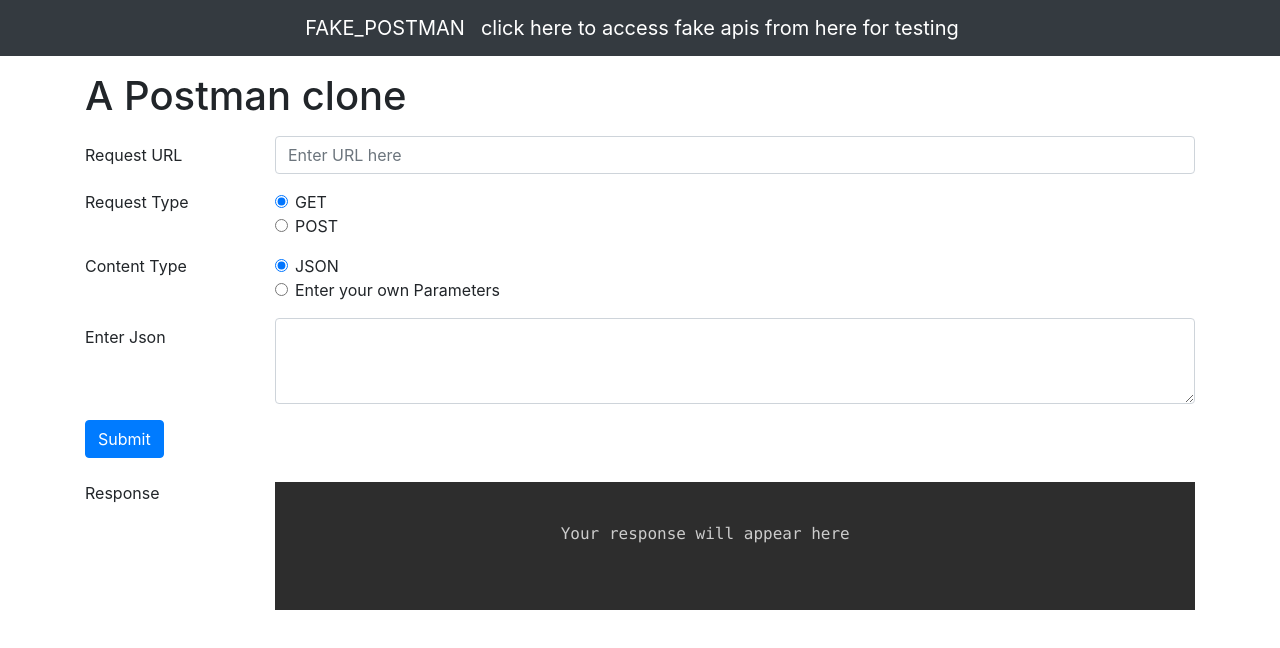
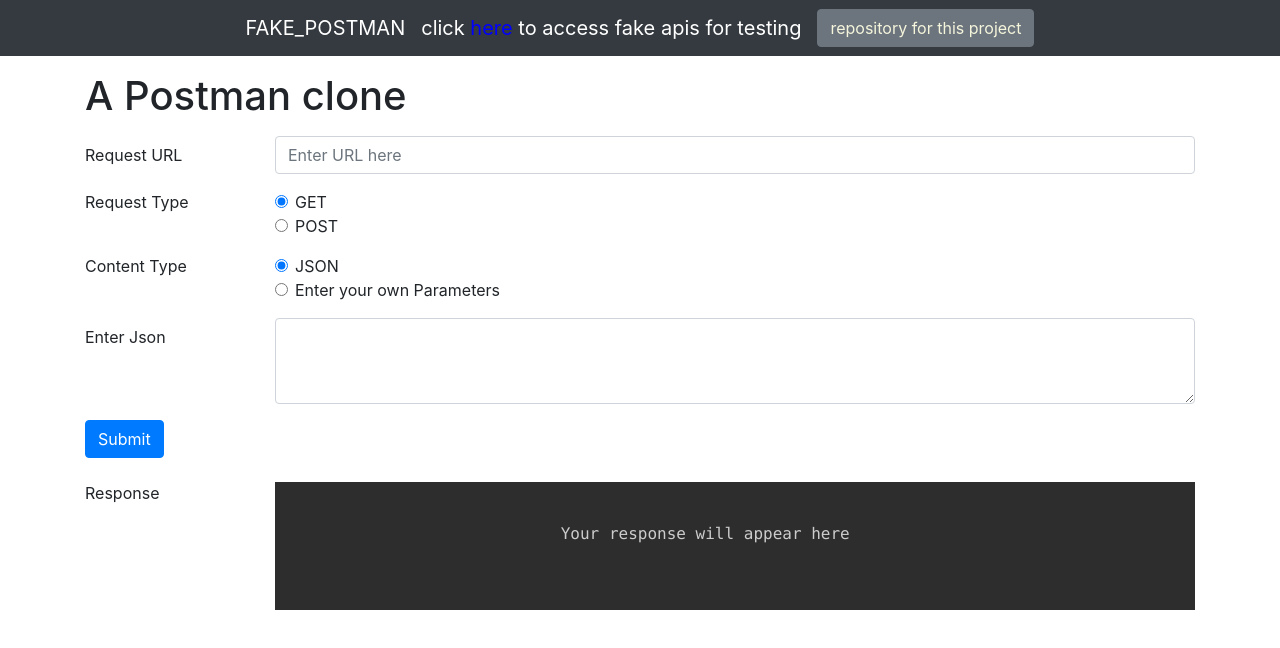
Before and after one commit to yashpaunikar068/Postman-clone, a plain HTML site: page index.html in a window 1280 px wide. Drawn offline with nearby package versions, Linux system fonts and the light colour scheme.

Commit message:
made some more changes

```diff
--- a/index.html
+++ b/index.html
@@ -21,16 +21,19 @@
 
 <body>
     <nav class="navbar navbar-expand-lg navbar-dark bg-dark justify-content-md-center">
-        <a class="navbar-brand" href="/index.html" mx-4>FAKE_POSTMAN</a>
+        <a class="navbar-brand" href="/index.html" mx-4 >FAKE_POSTMAN</a>
         <button class="navbar-toggler" type="button" data-toggle="collapse" data-target="#navbarText"
             aria-controls="navbarText" aria-expanded="false" aria-label="Toggle navigation">
             <span class="navbar-toggler-icon"></span>
         </button>
-        <a class="navbar-brand" href="https://jsonplaceholder.typicode.com/" target="blank" >click here to access fake apis from here for testing</a>
+        <a class="navbar-brand" href="https://jsonplaceholder.typicode.com/" target="blank">click <span
+                style="color: blue;">here</span> to access fake apis for testing</a>
         <button class="navbar-toggler" type="button" data-toggle="collapse" data-target="#navbarText"
             aria-controls="navbarText" aria-expanded="false" aria-label="Toggle navigation">
             <span class="navbar-toggler-icon"></span>
         </button>
+        <button type="button" class="btn btn-secondary"> <a href="https://github.com/yashpaunikar068/Postman-clone"
+                style="color: beige;" target="blank"> repository for this project</a> </button>
     </nav>
 
     <div class="container">
```
